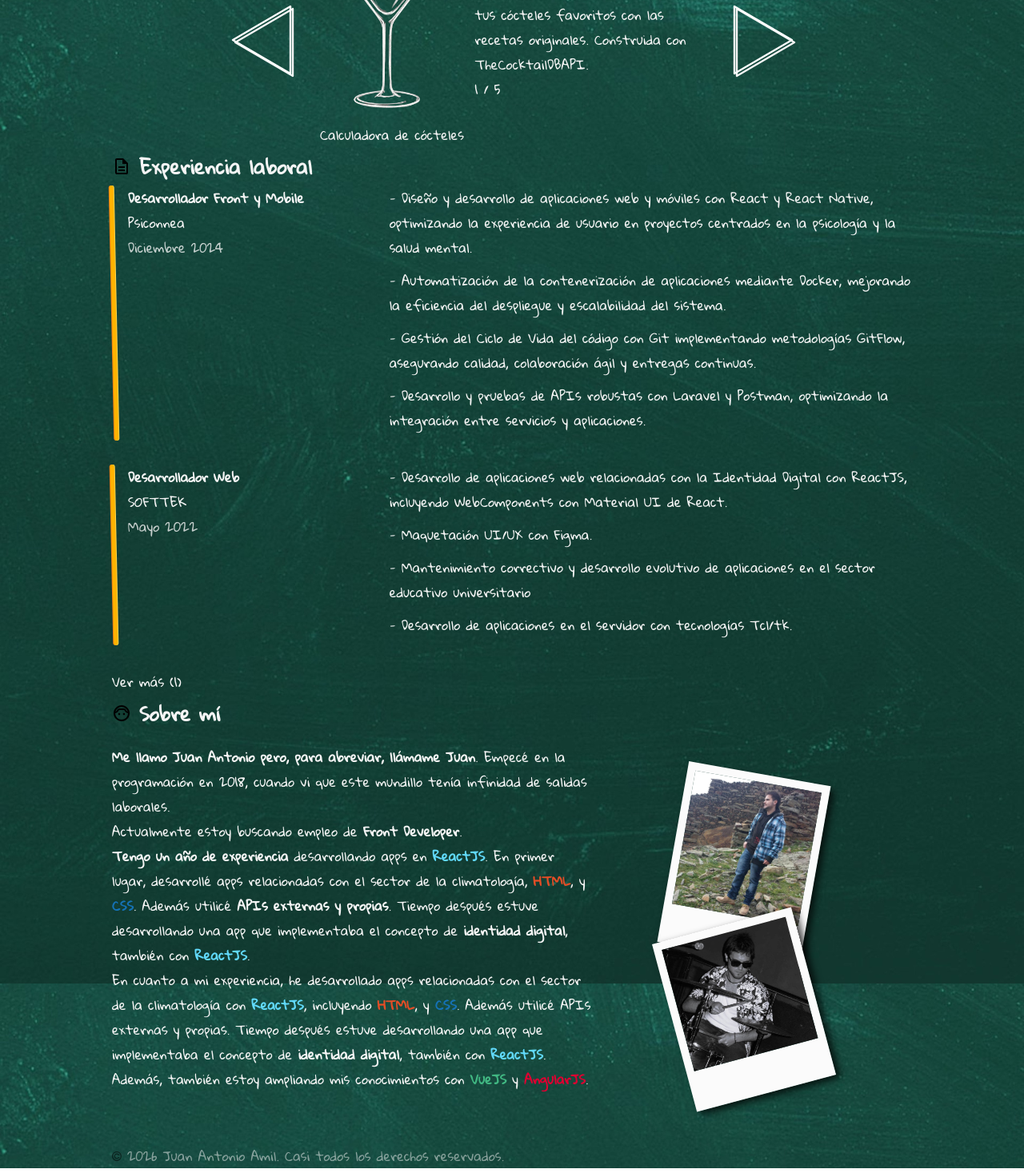
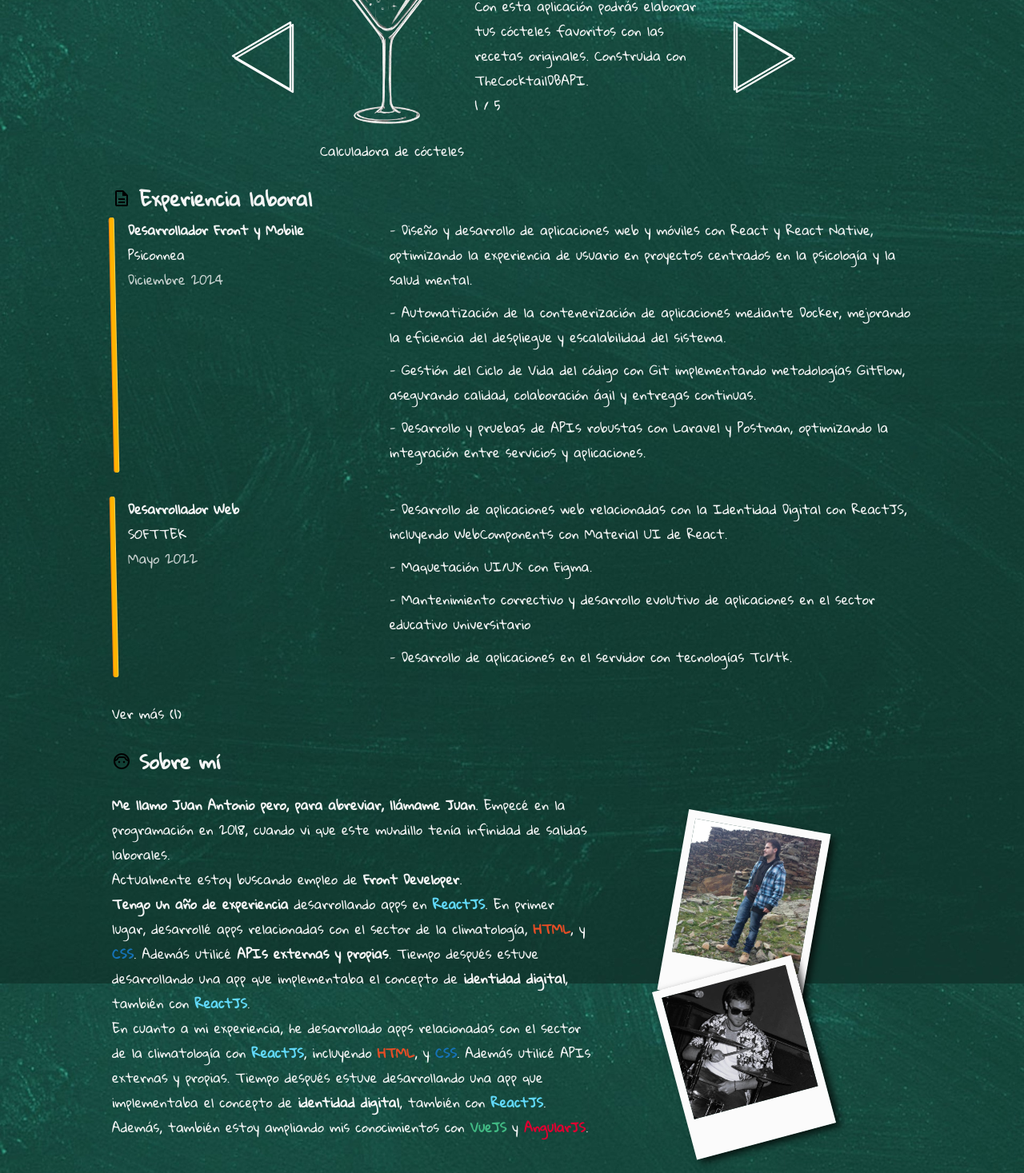
Before and after one commit to JuananA1000/Portfolio, a React (Vite) app: page / in a window 1280 px wide. Shown: the part 1330-2797 px from the top of the page at 80% size. Built offline with nearby package versions, Linux system fonts and the light colour scheme.

Commit message:
FIX: Separar ligeramente las secciones

```diff
--- a/src/components/About/About.css
+++ b/src/components/About/About.css
@@ -1,3 +1,7 @@
+.about-component {
+  margin-bottom: 20px;
+}
+
 .about-header {
   display: flex;
 }
--- a/src/components/About/About.jsx
+++ b/src/components/About/About.jsx
@@ -9,7 +9,7 @@ import './About.css';
 
 export default function About() {
   return (
-    <div>
+    <div className='about-component'>
       <div className='about-header'>
         <img src={about} alt='about.svg' id='about-img' />
         <h2>{translate['about-h2']}</h2>
--- a/src/components/Descripcion/Descripcion.css
+++ b/src/components/Descripcion/Descripcion.css
@@ -2,7 +2,11 @@
   --ancho-foto: 70px;
 }
 
-.buttonsContainer {
+.descripcion-component {
+  margin-bottom: 20px;
+}
+
+.buttons-container {
   display: flex;
 }
 
--- a/src/components/Descripcion/Descripcion.jsx
+++ b/src/components/Descripcion/Descripcion.jsx
@@ -16,18 +16,18 @@ import './Descripcion.css';
 
 export default function Descripcion() {
   return (
-    <div>
+    <div className='descripcion-component'>
       <div className='header'>
-        {/* <img src={FOTO_PERFIL_LINK} alt='foto de perfil' id='profile-photo' /> */}
         <img src={foto} alt='foto de perfil' style={{ width: '80px', height: '80px', borderRadius: '50px', boxShadow: '0 4px 8px rgba(0, 0, 0, 0.1)', objectFit: 'cover', objectPosition: '50% 30%' }} />
         <h1>{translate['description-h1']}</h1>
       </div>
       <p>{translate['description-p']}</p>
 
-      <div className='buttonsContainer'>
+      <div className='buttons-container'>
         <Button link={GITHUB_LINK} icon={ghIcon}>
           {translate['description-button-github']}
         </Button>
+
         <Button link={LINKEDIN_LINK} icon={linkedinIcon}>
           {translate['description-button-in']}
         </Button>
--- a/src/components/Experiencia/Experiencia.css
+++ b/src/components/Experiencia/Experiencia.css
@@ -1,3 +1,7 @@
+.experiencia-component {
+  margin-bottom: 20px;
+}
+
 .experiencia-header {
   display: flex;
 }
--- a/src/components/Experiencia/Experiencia.jsx
+++ b/src/components/Experiencia/Experiencia.jsx
@@ -17,7 +17,7 @@ export default function Experiencia() {
   };
 
   return (
-    <div>
+    <div className='experiencia-component'>
       <div className='experiencia-header'>
         <img src={experiencia} alt='experiencia.svg' id='experiencia-img' />
         <h2>{translate['experience-h2']}</h2>
--- a/src/components/Proyectos/Proyectos.css
+++ b/src/components/Proyectos/Proyectos.css
@@ -6,6 +6,7 @@
   width: 100%;
   max-width: 1000px;
   margin: 0 auto;
+  margin-bottom: 20px;
 }
 
 .proyectos-img:hover {
```
